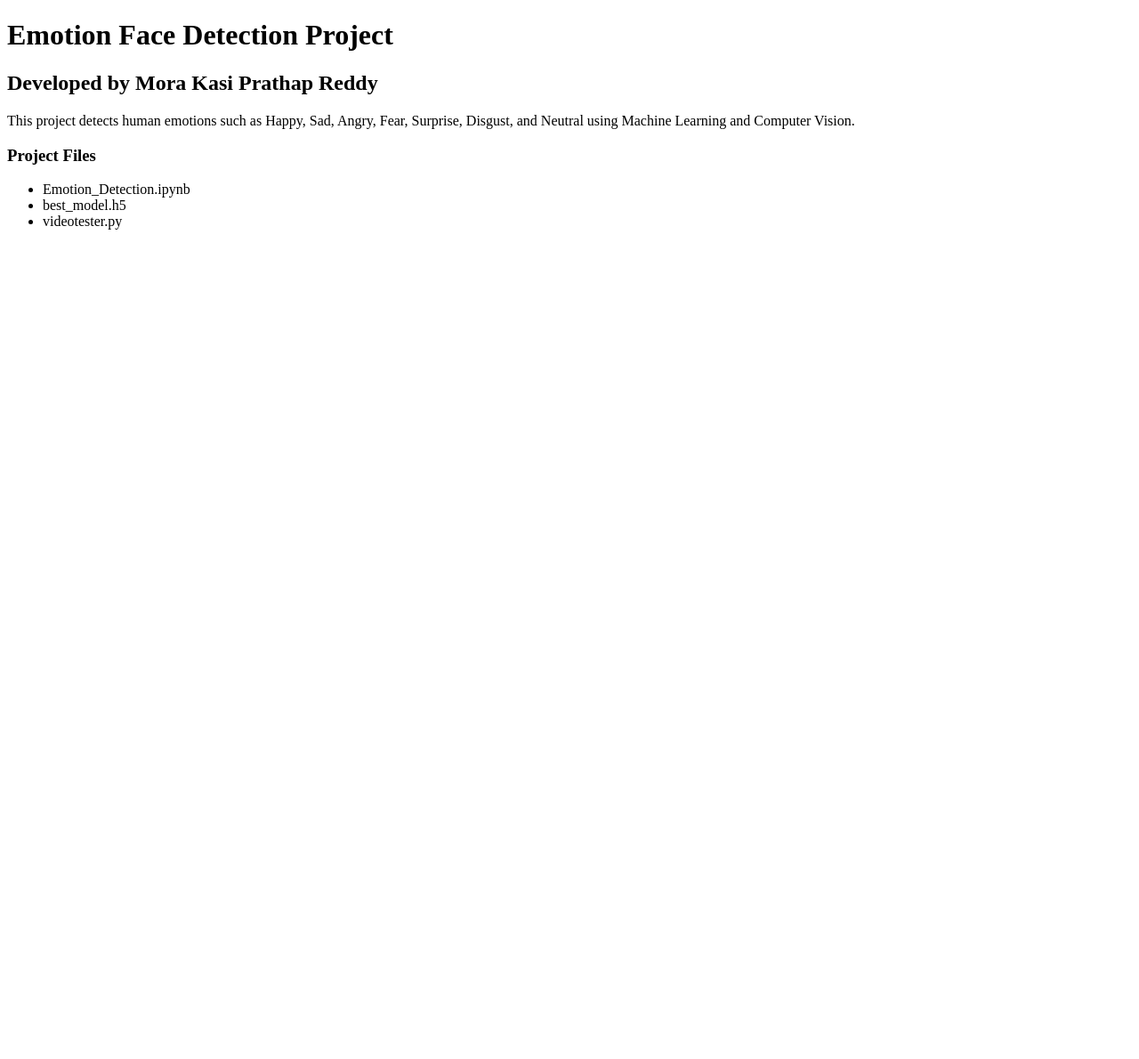
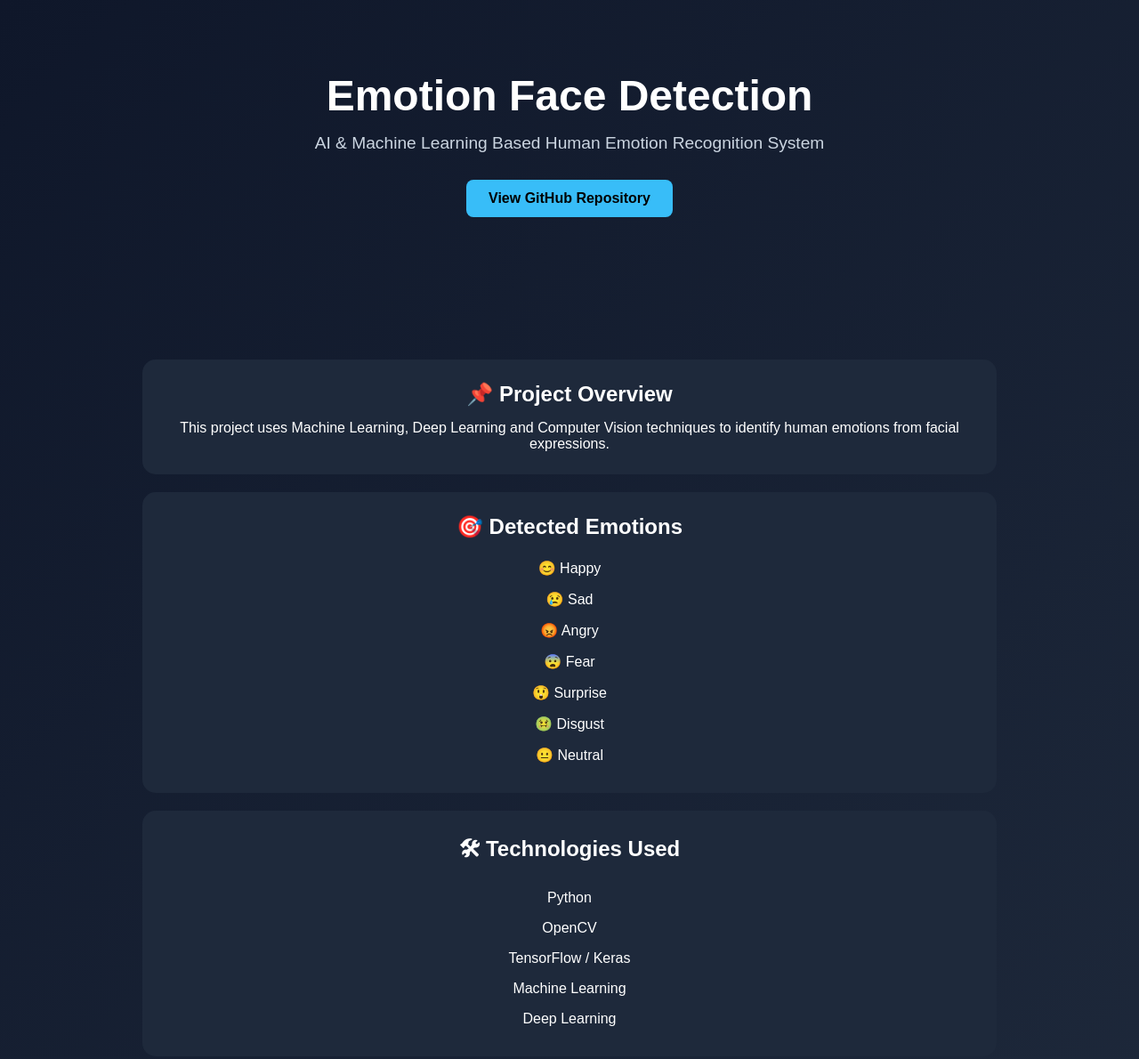
Before and after one commit to prathapreddy-mora/emotion-face-detection-project, a plain HTML site: page Emotion-detection-main (1)/Emotion-detection-main/index.html in a window 1280 px wide. Shown: the top 1190 px of the page at 89% size. Before the commit the page ends 800 px from the top, so only its background shows below. Drawn offline with Linux system fonts and the light colour scheme.

Commit message:
Added professional project webpage

```diff
--- a/Emotion-detection-main (1)/Emotion-detection-main/index.html
+++ b/Emotion-detection-main (1)/Emotion-detection-main/index.html
@@ -1,23 +1,136 @@
 <!DOCTYPE html>
-<html>
+<html lang="en">
 <head>
+    <meta charset="UTF-8">
+    <meta name="viewport" content="width=device-width, initial-scale=1.0">
     <title>Emotion Face Detection Project</title>
+
+    <style>
+        *{
+            margin:0;
+            padding:0;
+            box-sizing:border-box;
+            font-family:Arial, sans-serif;
+        }
+
+        body{
+            background:linear-gradient(135deg,#0f172a,#1e293b);
+            color:white;
+            text-align:center;
+        }
+
+        .hero{
+            padding:80px 20px;
+        }
+
+        h1{
+            font-size:3rem;
+            margin-bottom:15px;
+        }
+
+        .subtitle{
+            color:#cbd5e1;
+            font-size:1.2rem;
+            margin-bottom:30px;
+        }
+
+        .btn{
+            display:inline-block;
+            padding:12px 25px;
+            background:#38bdf8;
+            color:black;
+            text-decoration:none;
+            border-radius:8px;
+            font-weight:bold;
+        }
+
+        .section{
+            max-width:1000px;
+            margin:auto;
+            padding:60px 20px;
+        }
+
+        .card{
+            background:#1e293b;
+            padding:25px;
+            border-radius:15px;
+            margin-top:20px;
+        }
+
+        ul{
+            list-style:none;
+            margin-top:15px;
+        }
+
+        ul li{
+            padding:8px;
+        }
+
+        footer{
+            padding:25px;
+            color:#94a3b8;
+        }
+    </style>
 </head>
 <body>
-    <h1>Emotion Face Detection Project</h1>
-    <h2>Developed by Mora Kasi Prathap Reddy</h2>
 
-    <p>
-        This project detects human emotions such as Happy, Sad,
-        Angry, Fear, Surprise, Disgust, and Neutral using
-        Machine Learning and Computer Vision.
-    </p>
+    <div class="hero">
+        <h1>Emotion Face Detection</h1>
+        <p class="subtitle">
+            AI & Machine Learning Based Human Emotion Recognition System
+        </p>
 
-    <h3>Project Files</h3>
-    <ul>
-        <li>Emotion_Detection.ipynb</li>
-        <li>best_model.h5</li>
-        <li>videotester.py</li>
-    </ul>
+        <a class="btn"
+           href="https://github.com/prathapreddy-mora/emotion-face-detection-project"
+           target="_blank">
+           View GitHub Repository
+        </a>
+    </div>
+
+    <div class="section">
+        <div class="card">
+            <h2>📌 Project Overview</h2>
+            <p style="margin-top:15px;">
+                This project uses Machine Learning, Deep Learning and Computer Vision
+                techniques to identify human emotions from facial expressions.
+            </p>
+        </div>
+
+        <div class="card">
+            <h2>🎯 Detected Emotions</h2>
+            <ul>
+                <li>😊 Happy</li>
+                <li>😢 Sad</li>
+                <li>😡 Angry</li>
+                <li>😨 Fear</li>
+                <li>😲 Surprise</li>
+                <li>🤢 Disgust</li>
+                <li>😐 Neutral</li>
+            </ul>
+        </div>
+
+        <div class="card">
+            <h2>🛠 Technologies Used</h2>
+            <ul>
+                <li>Python</li>
+                <li>OpenCV</li>
+                <li>TensorFlow / Keras</li>
+                <li>Machine Learning</li>
+                <li>Deep Learning</li>
+            </ul>
+        </div>
+
+        <div class="card">
+            <h2>👨‍💻 Developer</h2>
+            <p style="margin-top:15px;">
+                Mora Kasi Prathap Reddy
+            </p>
+        </div>
+    </div>
+
+    <footer>
+        © 2026 Emotion Face Detection Project | Developed by Prathap Reddy
+    </footer>
+
 </body>
 </html>
```
